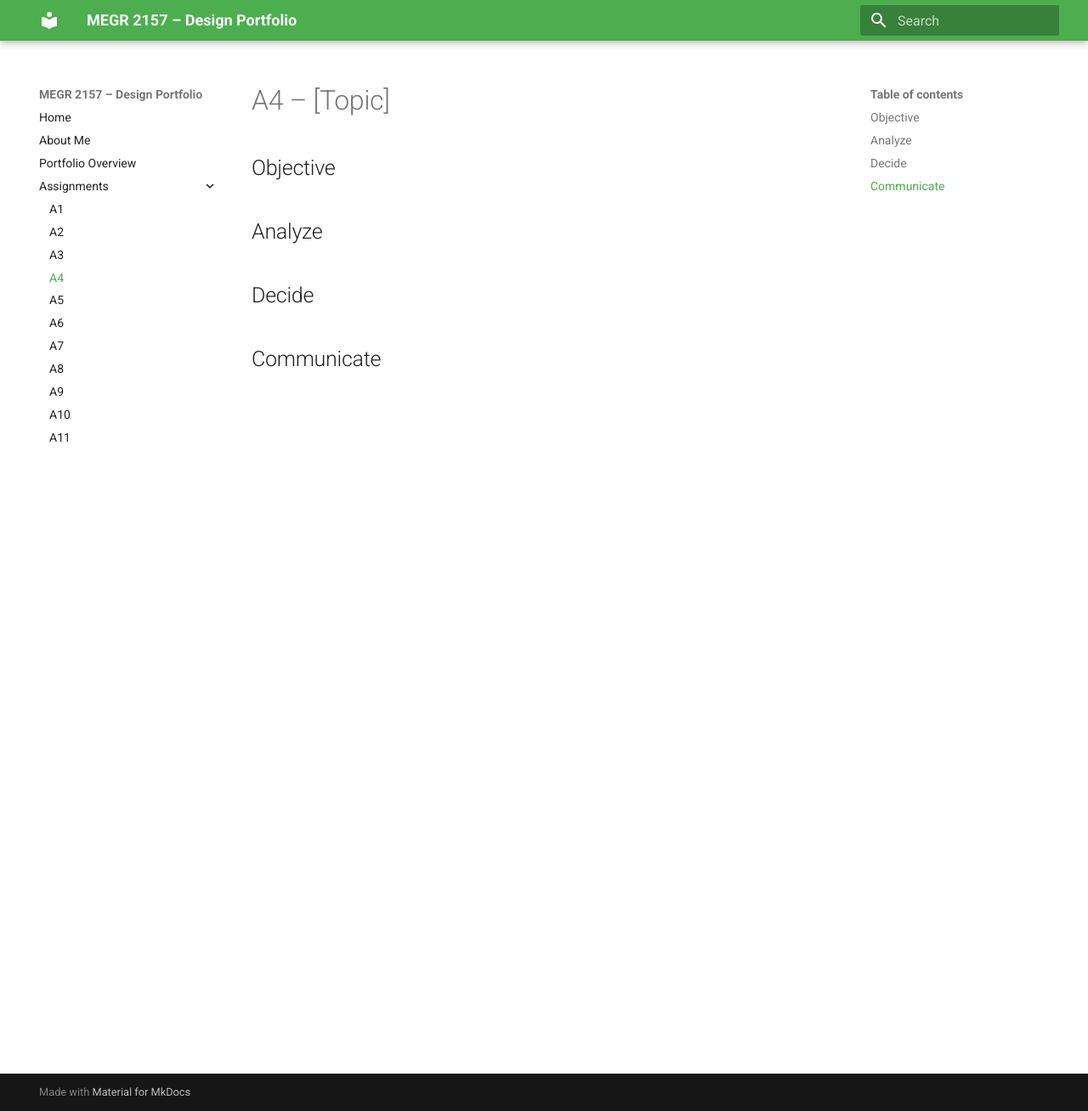
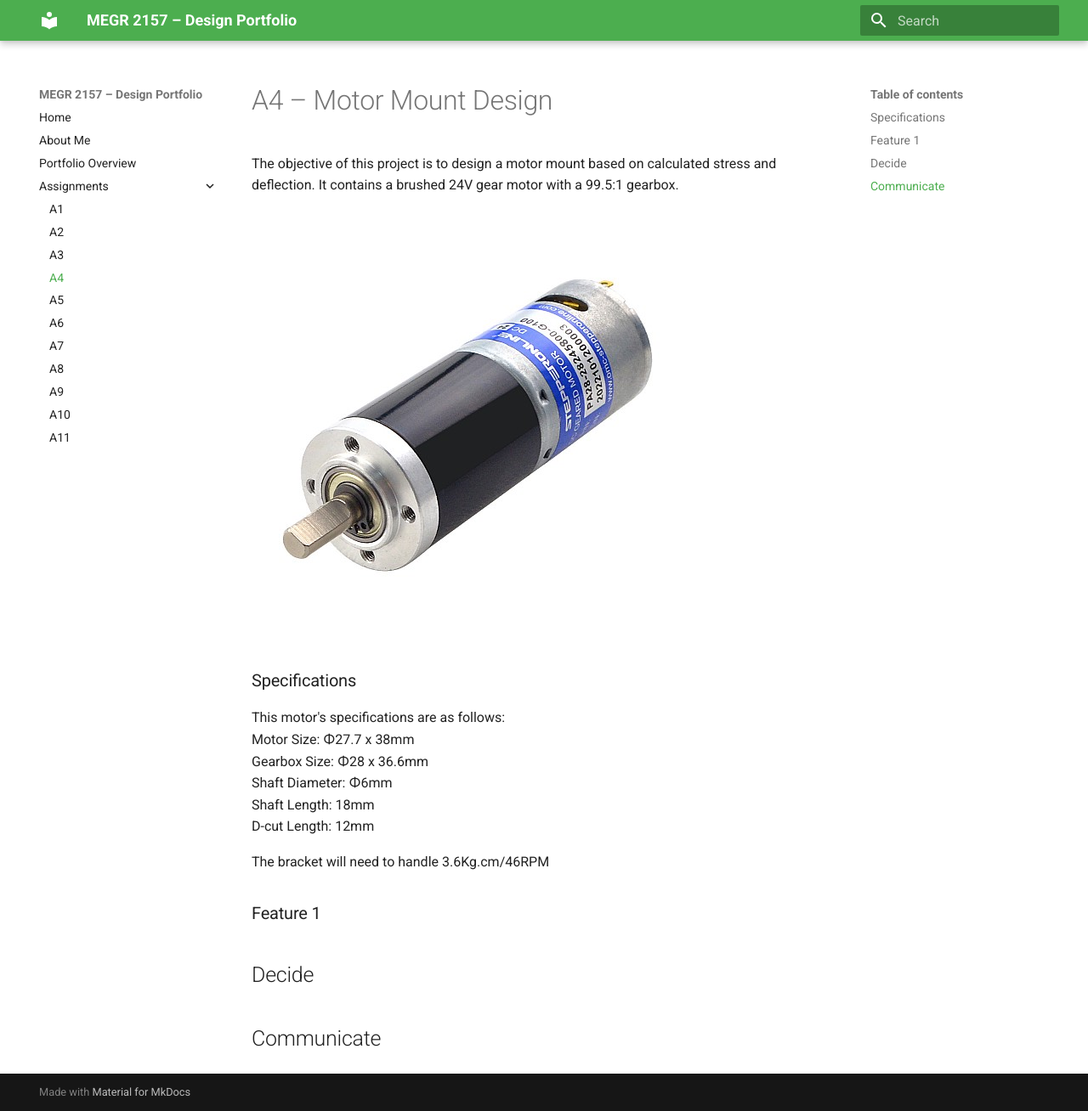
Before and after one commit to DillonK-spec/megr2157-portfolio, an MkDocs documentation site: the page built from docs/assignments/A04/index.md, in a window 1280 px wide and 1308 px high. Shown: the whole window at 85% size. Built offline with MkDocs 1.6.1 and Material for MkDocs 9.7.7, drawn with Linux system fonts in a browser that asks for light colours.

Commit message:
Update index.md

```diff
--- a/docs/assignments/A04/index.md
+++ b/docs/assignments/A04/index.md
@@ -1,9 +1,22 @@
-# A4 – [Topic]
+# A4 – Motor Mount Design
 
-## Objective
+The objective of this project is to design a motor mount based on calculated stress and deflection. It contains a brushed 24V gear motor with a 99.5:1 gearbox.
 
+![brushedmotor](brushedmotor.jpg) <br>
 
-## Analyze
+### Specifications
+
+This motor's specifications are as follows: <br>
+Motor Size: Φ27.7 x 38mm <br>
+Gearbox Size: Φ28 x 36.6mm <br>
+Shaft Diameter: Φ6mm <br>
+Shaft Length: 18mm <br>
+D-cut Length: 12mm <br>
+
+The bracket will need to handle 3.6Kg.cm/46RPM
+
+### Feature 1
+
 
 
 ## Decide
```
